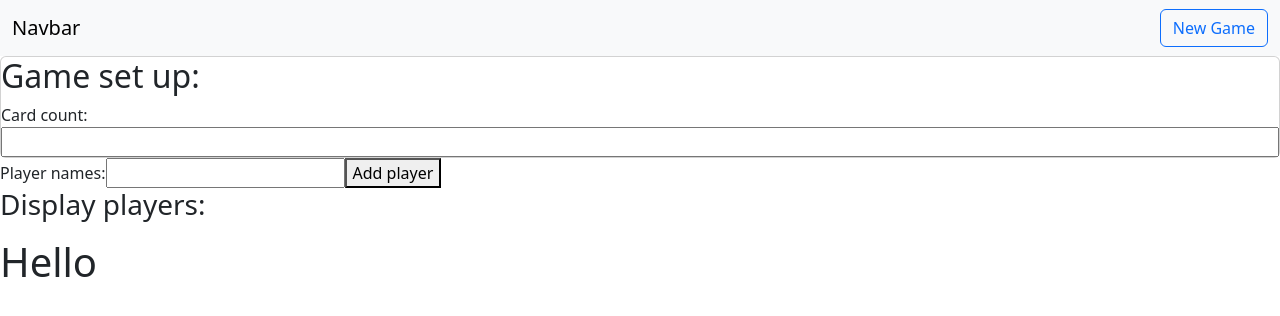
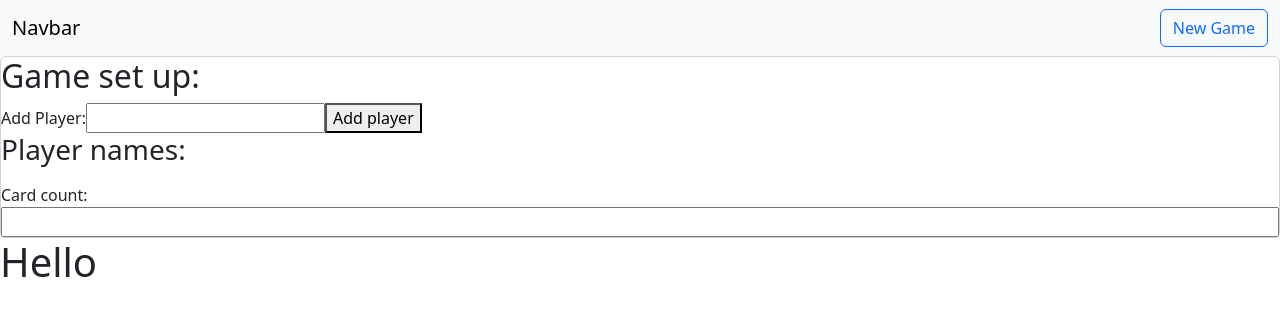
Before and after one commit to Tom2612/blop, a React (Vite) app: page / in a window 1280 px wide. Shown: the top 316 px of the page. Built offline with nearby package versions, Linux system fonts and the light colour scheme.

Commit message:
Added functionality to add and delete names

```diff
--- a/src/App.jsx
+++ b/src/App.jsx
@@ -28,7 +28,7 @@ function App() {
     <div>
       <Header />
       <SetUpForm />
-      <Players />
+      {/* <Players /> */}
       <h1>Hello</h1>
     </div>
 
--- a/src/components/Players.jsx
+++ b/src/components/Players.jsx
@@ -13,15 +13,21 @@ export default function Players() {
         setName('');
     }
 
+    const handleRemovePlayer = (e) => {
+        console.log(e.target.textContent)
+        setPlayers(prev  => prev.filter(name => name !== e.target.textContent));
+        console.log(players)
+    }
+
     return (
         <div>
-            <label htmlFor='player-name'>Player names:</label>
+            <label htmlFor='player-name'>Add Player:</label>
             <input type='text' name='player-name' value={name} onChange={handleChange} />
             <button onClick={handleSubmit}>Add player</button>
-            <h3>Display players:</h3>
+            <h3>Player names:</h3>
             <ul>
                 {players && players.map((player, i) => {
-                    return <li key={'player' + i}>{ player }</li>
+                    return <li key={'player' + i} onClick={handleRemovePlayer}>{ player }</li>
                 })}
             </ul>
         </div>
--- a/src/components/SetUpForm.jsx
+++ b/src/components/SetUpForm.jsx
@@ -1,10 +1,11 @@
 import React from 'react';
+import Players from './Players';
 
 export default function SetUpForm() {
   return (
     <div className='card'>
         <h2>Game set up:</h2>
-
+        <Players />
         <label>Card count:</label>
         <input type='number'></input>
     </div>
```
